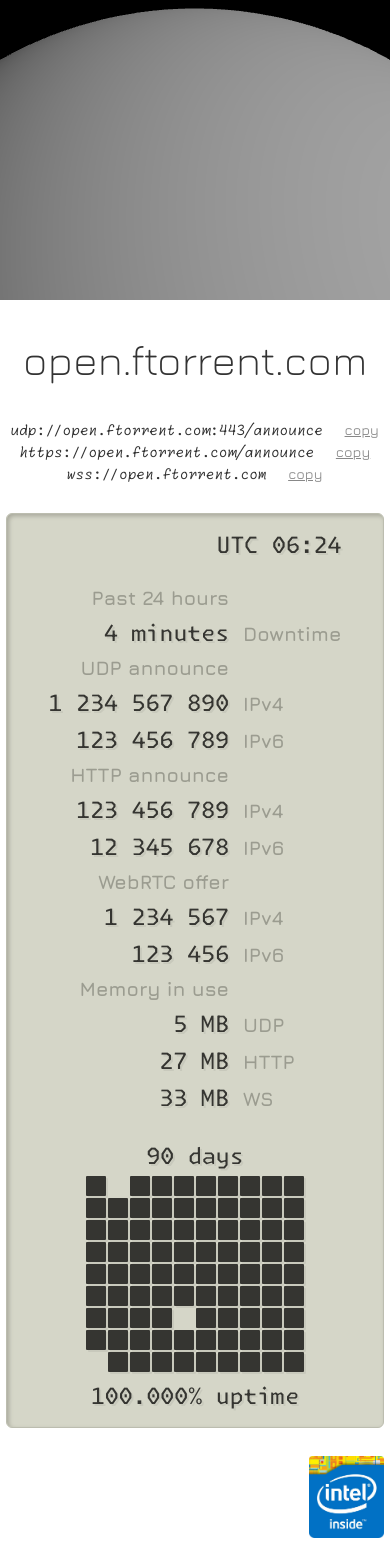
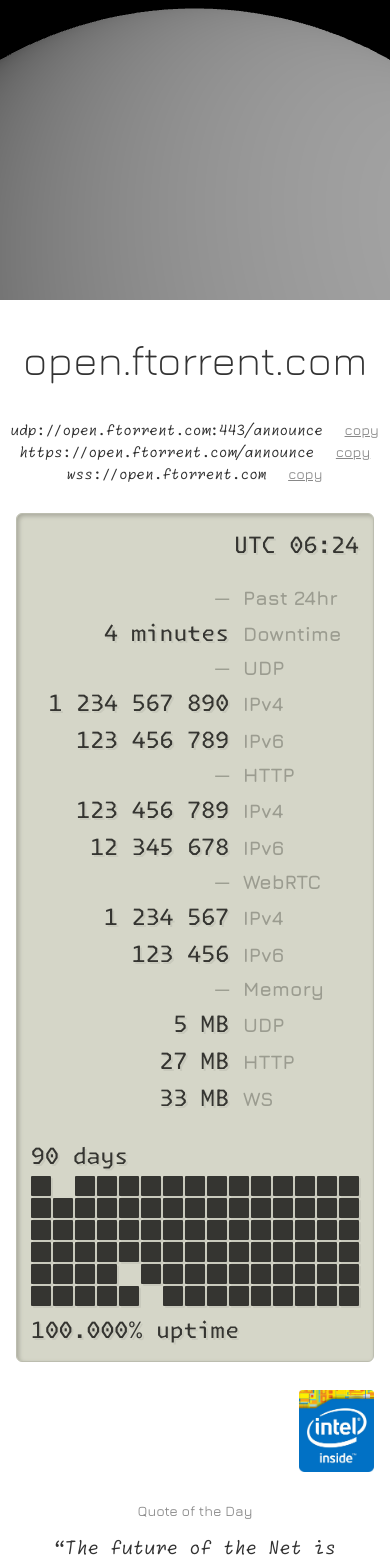
Before and after one commit to zootella/ftorrent, a Vue app in the folder open/page/: page / in a window 390 px wide. Shown: the top 1562 px of the page. Built offline with nearby package versions, Linux system fonts and the light colour scheme.

Commit message:
wide and narrow panel improvements

```diff
--- a/open/page/src/components/Panel.vue
+++ b/open/page/src/components/Panel.vue
@@ -3,7 +3,9 @@ import { inject, computed, ref, watch, onMounted, onUnmounted } from 'vue'
 
 const page = inject('page')
 
-const SEP = ' ' // digit group separator: ' ' for space, '\u2009' for thin space
+const SEP = '\u00A0' // digit group separator: non-breaking space so numbers never wrap
+
+const SECTION_MARKER = '─' // visual indicator before each section header in narrow tally
 
 function fmt(n) {
 	return n.toLocaleString('en-US').replace(/,/g, SEP)
@@ -185,38 +187,38 @@ onUnmounted(() => {
 		</div>
 
 		<div class="tally-narrow">
-			<div class="label right">Past 24 hours</div>
-			<div></div>
+			<div class="label right">{{ SECTION_MARKER }}</div>
+			<div class="label">Past 24hr</div>
 
 			<div class="right">{{ fmt(page.downtime) }}{{ page.downtime ? ' minutes' : '' }}</div>
 			<div class="label">Downtime</div>
 
-			<div class="label right">UDP announce</div>
-			<div></div>
+			<div class="label right">{{ SECTION_MARKER }}</div>
+			<div class="label">UDP</div>
 
 			<div class="right">{{ fmt(page.served.udp4) }}</div>
 			<div class="label">IPv4</div>
 			<div class="right">{{ fmt(page.served.udp6) }}</div>
 			<div class="label">IPv6</div>
 
-			<div class="label right">HTTP announce</div>
-			<div></div>
+			<div class="label right">{{ SECTION_MARKER }}</div>
+			<div class="label">HTTP</div>
 
 			<div class="right">{{ fmt(page.served.http4) }}</div>
 			<div class="label">IPv4</div>
 			<div class="right">{{ fmt(page.served.http6) }}</div>
 			<div class="label">IPv6</div>
 
-			<div class="label right">WebRTC offer</div>
-			<div></div>
+			<div class="label right">{{ SECTION_MARKER }}</div>
+			<div class="label">WebRTC</div>
 
 			<div class="right">{{ fmt(page.served.ws4) }}</div>
 			<div class="label">IPv4</div>
 			<div class="right">{{ fmt(page.served.ws6) }}</div>
 			<div class="label">IPv6</div>
 
-			<div class="label right">Memory in use</div>
-			<div></div>
+			<div class="label right">{{ SECTION_MARKER }}</div>
+			<div class="label">Memory</div>
 
 			<div class="right">{{ mb(page.memory.udp) }}</div>
 			<div class="label">UDP</div>
@@ -347,13 +349,13 @@ onUnmounted(() => {
 .calendar-narrow {
 	display: none;
 	flex-direction: column;
-	align-items: center;
+	align-items: flex-start;
 	gap: 0.25rem;
 }
 
 .cells {
 	display: grid;
-	grid-template-columns: repeat(10, 20px);
+	grid-template-columns: repeat(15, 20px);
 	grid-auto-rows: 20px;
 	gap: 2px;
 }
@@ -385,5 +387,9 @@ onUnmounted(() => {
 	.calendar-narrow {
 		display: flex;
 	}
+
+	.well {
+		padding: 1rem;
+	}
 }
 </style>
```
